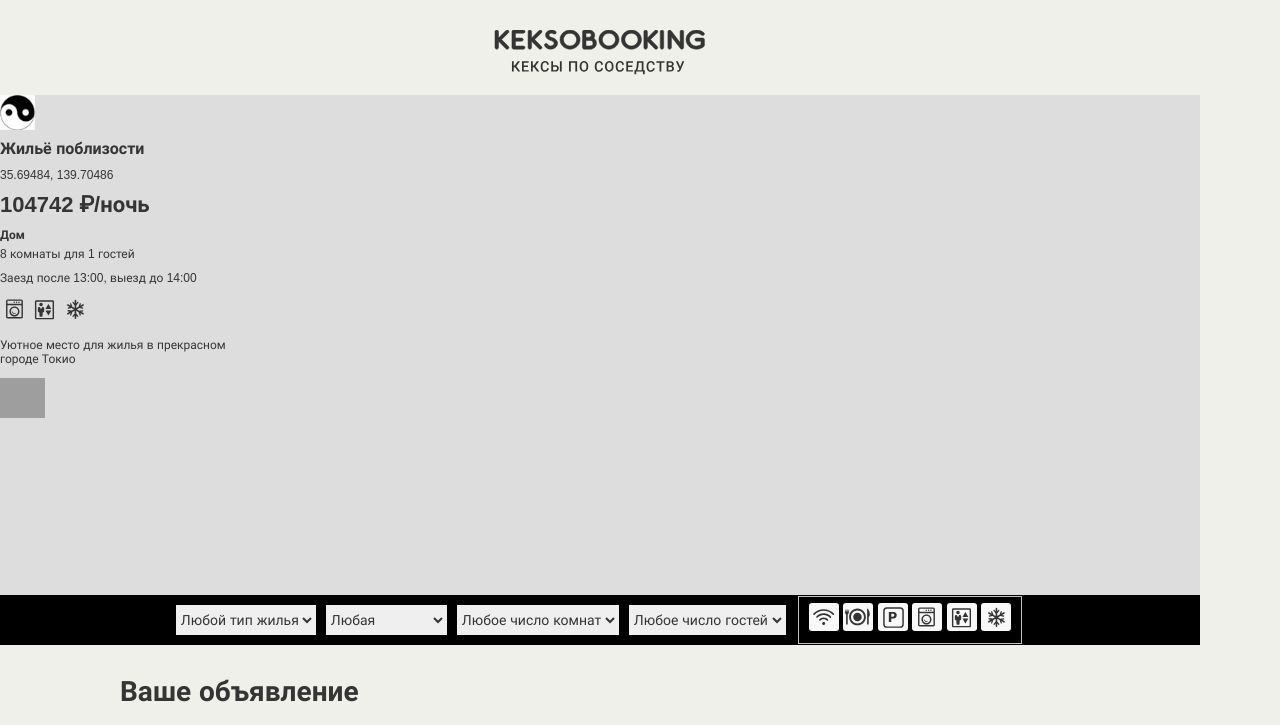
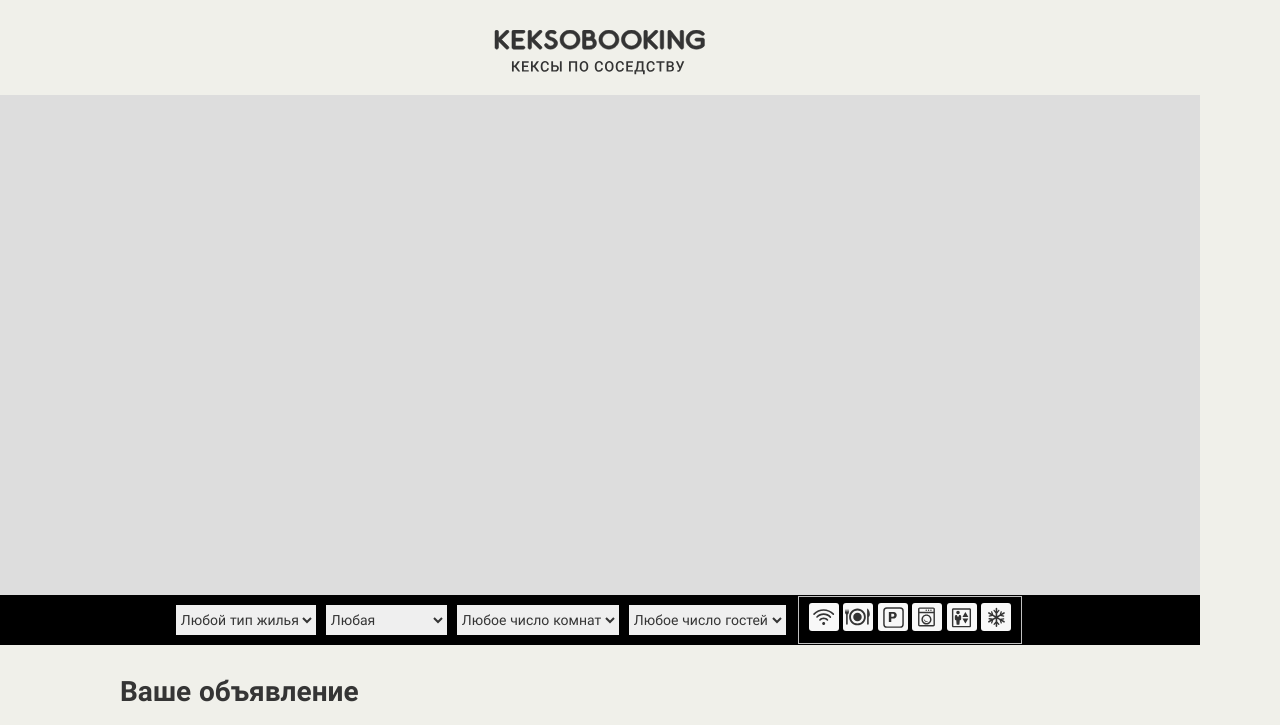
Before and after one commit to Ramz3301/Booking, a website with bundled scripts: page index.html in a window 1280 px wide. Shown: the top 725 px of the page. Built offline with nearby package versions, Linux system fonts and the light colour scheme; grey boxes are pictures that could not be loaded.

Commit message:
Подключи стили и скрипт leaftlet, закомментируй объявление

```diff
--- a/index.html
+++ b/index.html
@@ -4,6 +4,7 @@
   <meta charset="utf-8">
   <link rel="stylesheet" href="css/normalize.css">
   <link rel="stylesheet" href="css/style.css">
+  <link rel="stylesheet" href="leaflet/leaflet.css">
   <link rel="shortcut icon" href="favicon.ico" type="image/x-icon">
   <title>Кексобукинг</title>
 </head>
@@ -229,6 +230,7 @@
       <button type="button" class="error__button">Попробовать снова</button>
     </div>
   </template>
+  <script src="leaflet/leaflet.js"></script>
   <script src="js/main.js" type="module"></script>
 </body>
 </html>
--- a/js/main.js
+++ b/js/main.js
@@ -1,8 +1,8 @@
-import { createSimilarAdvert } from './popup.js';
-import { getSimilarAdverts } from './data.js';
-import { getRandomPositiveInteger } from './utils.js';
+// import { createSimilarAdvert } from './popup.js';
+// import { getRandomPositiveInteger } from './utils.js';
+// import { getSimilarAdverts } from './data.js';
 import { initValidation } from './form.js';
 
-const similarAdverts = getSimilarAdverts();
-createSimilarAdvert(similarAdverts[getRandomPositiveInteger(0,9)]);
+// const similarAdverts = getSimilarAdverts();
+// createSimilarAdvert(similarAdverts[getRandomPositiveInteger(0,9)]);
 initValidation();
```
Also changed, not shown: js/map.js (added).
